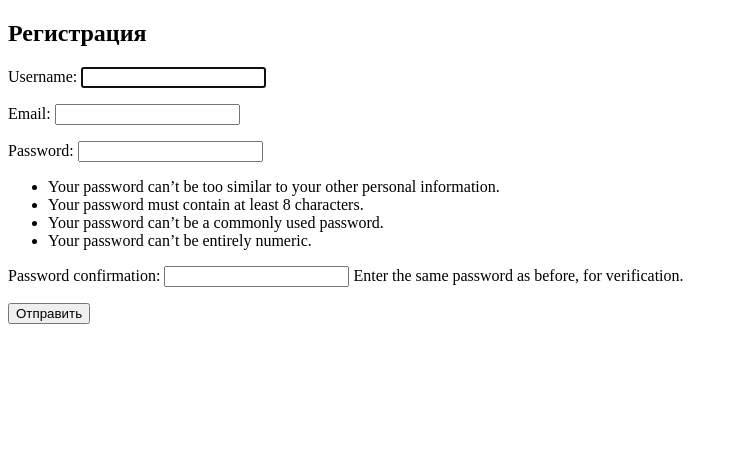
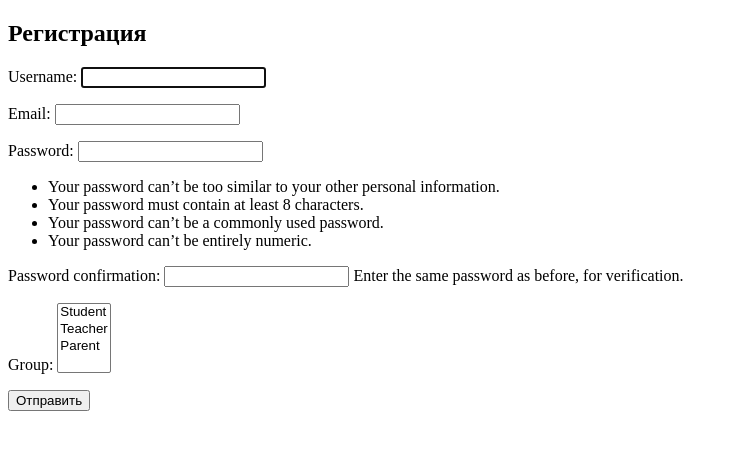
Before and after one commit to Juvelirov/ascetic, a Django app: page / in a window 1280 px wide. Shown: the top 450 px of the page, without its empty margins (0-738 px from the left). Run offline with Django 4.2, Linux system fonts and the light colour scheme.

Commit message:
add groups

```diff
--- a/study_project/forms.py
+++ b/study_project/forms.py
@@ -1,10 +1,13 @@
 from django import forms
 from django.contrib.auth.forms import UserCreationForm
 from .models import Person, Class
-from django.contrib.auth.models import User
+from django.contrib.auth.models import Group
+from django.contrib.auth import get_user_model
 
 
 class SignUpForm(UserCreationForm):
+    group = forms.ModelMultipleChoiceField(queryset=Group.objects.all())
+
     class Meta:
         model = Person
         fields = ('username', 'email', 'password1', 'password2')
--- a/study_project/models.py
+++ b/study_project/models.py
@@ -1,5 +1,6 @@
 from django.db import models
-from django.contrib.auth.models import User
+from django.contrib.auth.models import User, AbstractUser
+from django.conf import settings
 
 
 class Class(models.Model):
@@ -15,7 +16,7 @@ class Class(models.Model):
 
 
 class Person(models.Model):
-    user = models.OneToOneField(User, on_delete=models.CASCADE, null=True)
+    user = models.OneToOneField(settings.AUTH_USER_MODEL, on_delete=models.CASCADE, null=True)
     school_class = models.ForeignKey(Class, on_delete=models.CASCADE, null=True)
     username = models.CharField(max_length=50, blank=True, null=True)
     name = models.CharField(max_length=50, blank=True, null=True)
--- a/study_project/views.py
+++ b/study_project/views.py
@@ -1,6 +1,6 @@
 from django.shortcuts import render, redirect
 from django.contrib.auth import login, authenticate, logout
-from django.contrib.auth.models import User
+from django.contrib.auth.models import User, Group
 from django.contrib.auth.decorators import login_required
 from .forms import SignUpForm, ClassForm
 from .models import Class, Person
@@ -14,6 +14,10 @@ def registration(request):
             password = form.cleaned_data['password1']
             email = form.cleaned_data['email']
             user = User.objects.create_user(username=username, password=password, email=email)
+            groups = form.cleaned_data['group']
+            for group_name in groups:
+                group = Group.objects.get(name=group_name)
+                group.user_set.add(user)
             user.save()
             if user is not None:
                 login(request, user)
--- a/templates/signup.html
+++ b/templates/signup.html
@@ -7,9 +7,9 @@
 <body>
       <h2>Регистрация</h2>
       <form method="post">
-        {% csrf_token %}
-        {{ form.as_p }}
-        <button type="submit">Отправить</button>
+          {% csrf_token %}
+          {{ form.as_p }}
+          <button type="submit">Отправить</button>
       </form>
 </body>
 </html>
```
Also changed, not shown: study_project/signals.py (+10 -1 lines), db.sqlite3, projectX/settings.py (line endings or trailing spaces), study_project/migrations/0001_initial.py, study_project/migrations/0002_class.py (deleted), study_project/migrations/0003_rename_password_person_password1_person_password2.py (deleted), study_project/migrations/0004_person_username.py (deleted), study_project/migrations/0005_person_user.py (deleted), study_project/migrations/0006_alter_person_user.py (deleted), study_project/migrations/0007_person_school_class.py (deleted), study_project/migrations/0008_alter_person_school_class.py (deleted), study_project/migrations/0009_alter_person_user.py (deleted), study_project/migrations/0010_alter_person_school_class.py (deleted), study_project/migrations/0011_remove_person_school_class_class_user_and_more.py (deleted), 1 more files.
